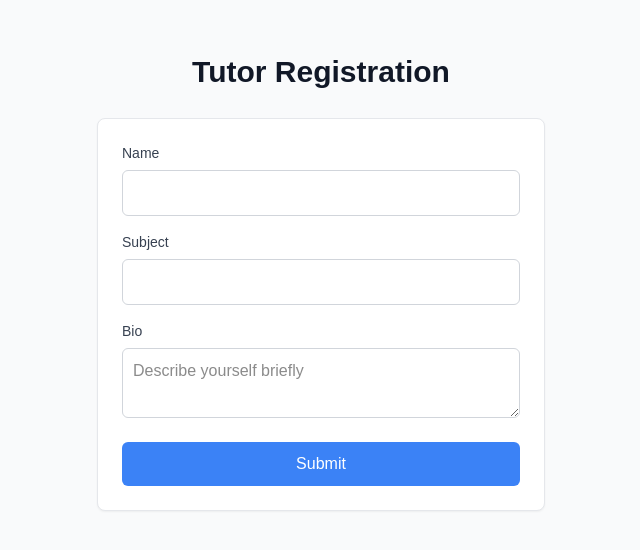
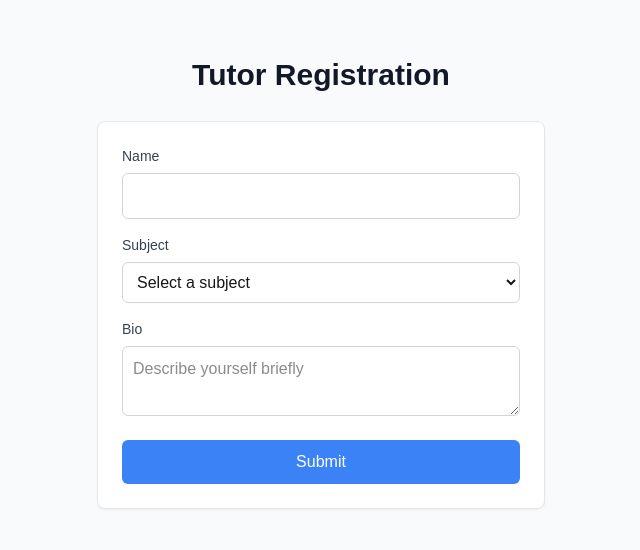
Before and after one commit to basselfads23/3allemni, a Next.js app: page /tutor in a window 1280 px wide. Shown: the part 120-670 px from the top of the page, without its empty margins (319-959 px from the left). Built offline with nearby package versions, Linux system fonts and the light colour scheme.

Commit message:
add bio field and display it. change subject field to dropdown with options

```diff
--- a/src/app/api/submit/route.ts
+++ b/src/app/api/submit/route.ts
@@ -37,17 +37,26 @@ export async function POST(req: NextRequest) {
     console.log("🔵 [API] Request body parsed:", body);
 
     // Extract name and subject fields using destructuring
-    const { name, subject } = body; // Destructuring: extracts name and subject properties from body object into separate variables
-    console.log("🔵 [API] Extracted fields - name:", name, "subject:", subject);
+    const { name, subject, bio } = body; // Destructuring: extracts name and subject properties from body object into separate variables
+    console.log(
+      "🔵 [API] Extracted fields - name:",
+      name,
+      "subject:",
+      subject,
+      "bio:",
+      bio
+    );
 
     // BLOCK: Validate required fields
     // Check if both name and subject are provided
-    if (!name || !subject) {
+    if (!name || !subject || !bio) {
       // !name: true if name is undefined, null, or empty string
       // ||: logical OR operator
       console.log("🔴 [API] Validation failed - missing fields");
       // Returns error response if validation fails
-      return new NextResponse("Name and subject are required", { status: 400 });
+      return new NextResponse("Name, subject, and bio are required", {
+        status: 400,
+      });
       // new NextResponse(): creates HTTP response
       // First argument: response body (error message string)
       // status: 400 means Bad Request (client error)
@@ -57,7 +66,10 @@ export async function POST(req: NextRequest) {
     // Create new tutor record in Neon database using Prisma
     console.log("🔵 [API] Attempting to create tutor in database...");
     console.log("🔵 [API] DATABASE_URL exists:", !!process.env.DATABASE_URL);
-    console.log("🔵 [API] DATABASE_URL starts with:", process.env.DATABASE_URL?.substring(0, 20));
+    console.log(
+      "🔵 [API] DATABASE_URL starts with:",
+      process.env.DATABASE_URL?.substring(0, 20)
+    );
 
     const tutor = await prisma.tutor.create({
       // await: waits for database operation to complete
@@ -68,6 +80,7 @@ export async function POST(req: NextRequest) {
         // data property: contains fields to insert into database
         name, // Shorthand for name: name (tutor's name from request)
         subject, // Shorthand for subject: subject (subject they teach from request)
+        bio, // Shorthand for bio: bio (tutor's bio from request)
       },
     });
     // Returns created record with auto-generated id from database
@@ -91,9 +104,10 @@ export async function POST(req: NextRequest) {
     console.error("🔴 [API] Full error object:", error);
 
     // Return detailed error in development, generic in production
-    const errorMessage = process.env.NODE_ENV === "development"
-      ? `Error: ${(error as Error).message}`
-      : "Internal server error";
+    const errorMessage =
+      process.env.NODE_ENV === "development"
+        ? `Error: ${(error as Error).message}`
+        : "Internal server error";
 
     return new NextResponse(errorMessage, { status: 500 });
     // status: 500 means Internal Server Error (server-side error)
--- a/src/app/student/page.tsx
+++ b/src/app/student/page.tsx
@@ -11,6 +11,7 @@ import { useEffect, useState } from "react"; // useEffect runs code after render
 interface Tutor {
   name: string; // Property: tutor's name must be a string
   subject: string; // Property: tutor's subject must be a string
+  bio?: string;
 }
 // This interface ensures we only work with valid Tutor objects throughout the component
 
@@ -91,11 +92,12 @@ export default function Home() {
                 <li key={index} className="tutor-item">
                   {/* List item card with styles from global.css, key helps React track items */}
 
-                  <p className="tutor-name">{tutor.name}</p>
-                  {/* Tutor name with styles from global.css */}
+                  <p className="tutor-name">Name: {tutor.name}</p>
 
-                  <p className="tutor-subject">{tutor.subject}</p>
+                  <p className="tutor-subject">Subject: {tutor.subject}</p>
                   {/* Subject with styles from global.css */}
+
+                  <p className="tutor-bio">Bio: {tutor.bio}</p>
                 </li>
               )
             )}
--- a/src/app/tutor/page.tsx
+++ b/src/app/tutor/page.tsx
@@ -56,14 +56,24 @@ export default function Home() {
               Subject
             </label>
 
-            <input
-              type="text"
+            <select
               id="subject"
               value={subject}
               onChange={(e) => setSubject(e.target.value)}
               className="form-input"
-              required
-            />
+              required>
+              <option value="" hidden disabled>
+                Select a subject
+              </option>
+              <option value="Physics">Physics</option>
+              <option value="Chemistry">Chemistry</option>
+              <option value="Biology">Biology</option>
+              <option value="Maths">Maths</option>
+              <option value="English">English</option>
+              <option value="French">French</option>
+              <option value="Arabic">Arabic</option>
+              <option value="Social Sciences">Social Sciences</option>
+            </select>
           </div>
 
           <div className="form-field">
```
Also changed, not shown: 1 other file (tests, documents, lock files or other folders).
